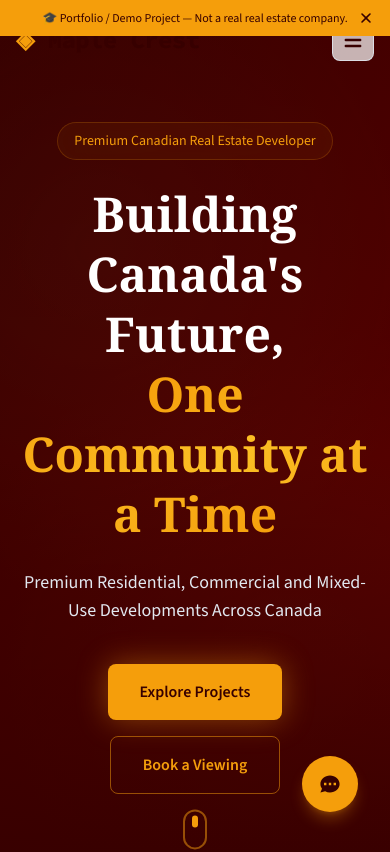
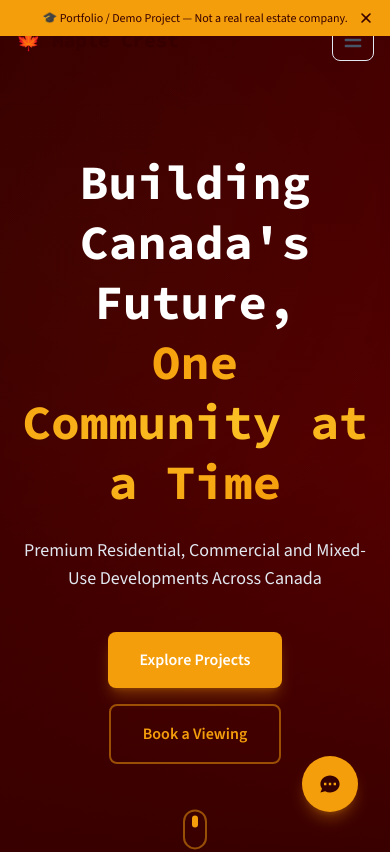
Before and after one commit to Prajit-Parmar/Maple-Crest, a Next.js app: page / in a window 390 px wide. Shown: the top 852 px of the page. Built offline with nearby package versions, Linux system fonts and the light colour scheme.

Commit message:
Fix font circular reference, clean white bg, remove hero badge, maple logo

```diff
--- a/src/app/admin/login/page.tsx
+++ b/src/app/admin/login/page.tsx
@@ -24,11 +24,11 @@ export default function AdminLoginPage() {
   return (
     <div className="min-h-screen flex items-center justify-center bg-dark p-4">
       <div className="absolute inset-0 bg-gradient-to-br from-dark via-dark-2 to-dark-3" />
-      <div className="absolute inset-0 opacity-20" style={{ backgroundImage: 'radial-gradient(circle at 50% 50%, rgba(200,168,78,0.15) 0%, transparent 50%)' }} />
+      <div className="absolute inset-0 opacity-20" style={{ backgroundImage: 'radial-gradient(circle at 50% 50%, rgba(245,158,11,0.15) 0%, transparent 50%)' }} />
       <motion.div initial={{ opacity: 0, scale: 0.9 }} animate={{ opacity: 1, scale: 1 }} transition={{ duration: 0.5 }} className="relative z-10 w-full max-w-md">
         <div className="glass rounded-2xl p-8 md:p-12">
           <div className="text-center mb-8">
-            <h1 className="text-3xl font-bold gradient-gold font-serif mb-2">Maple Crest</h1>
+            <h1 className="text-3xl font-bold gradient-gold mb-2" style={{ fontFamily: 'var(--font-source-code)' }}>Maple Crest</h1>
             <p className="text-gray-400">Admin Dashboard</p>
           </div>
           <form onSubmit={handleSubmit} className="space-y-5">
--- a/src/app/globals.css
+++ b/src/app/globals.css
@@ -3,8 +3,8 @@
 @theme inline {
   --color-background: var(--background);
   --color-foreground: var(--foreground);
-  --font-sans: var(--font-sans);
-  --font-heading: var(--font-heading);
+  --font-sans: var(--font-source-sans);
+  --font-heading: var(--font-source-code);
 
   --color-primary: #f59e0b;
   --color-primary-dark: #d97706;
@@ -46,7 +46,7 @@
 body {
   background: var(--background);
   color: var(--foreground);
-  font-family: var(--font-sans), Arial, Helvetica, sans-serif;
+  font-family: var(--font-source-sans), Arial, Helvetica, sans-serif;
 }
 
 * {
@@ -65,19 +65,13 @@ body {
   50% { transform: translateY(-16px); }
 }
 
-@keyframes pulse-gold {
-  0%, 100% { box-shadow: 0 0 20px rgba(245, 158, 11, 0.3); }
-  50% { box-shadow: 0 0 40px rgba(245, 158, 11, 0.5); }
-}
-
 .animate-float { animation: float 6s ease-in-out infinite; }
-.animate-pulse-gold { animation: pulse-gold 3s ease-in-out infinite; }
 
 .glass {
-  background: rgba(255, 255, 255, 0.7);
+  background: rgba(255, 255, 255, 0.75);
   backdrop-filter: blur(16px);
   -webkit-backdrop-filter: blur(16px);
-  border: 1px solid rgba(226, 232, 240, 0.8);
+  border: 1px solid #e2e8f0;
 }
 
 .glass-gold {
@@ -99,11 +93,6 @@ body {
 }
 
 .text-shadow { text-shadow: 0 2px 10px rgba(0, 0, 0, 0.5); }
-.text-shadow-gold { text-shadow: 0 0 20px rgba(245, 158, 11, 0.3); }
-
-.gold-border {
-  border-image: linear-gradient(135deg, #f59e0b, #fbbf24, #f59e0b) 1;
-}
 
 .section-padding { padding: 5rem 1rem; }
 @media (min-width: 768px) { .section-padding { padding: 6rem 2rem; } }
--- a/src/components/home/HeroSection.tsx
+++ b/src/components/home/HeroSection.tsx
@@ -20,30 +20,21 @@ export default function HeroSection() {
         style={{ transform: `translateY(${offsetY}px)` }}
       />
       <div
-        className="absolute inset-0 opacity-30"
+        className="absolute inset-0 opacity-20"
         style={{
-          backgroundImage: 'radial-gradient(circle at 25% 25%, rgba(200,168,78,0.15) 0%, transparent 50%), radial-gradient(circle at 75% 75%, rgba(200,168,78,0.1) 0%, transparent 50%)',
+          backgroundImage: 'radial-gradient(circle at 25% 25%, rgba(245,158,11,0.15) 0%, transparent 50%), radial-gradient(circle at 75% 75%, rgba(114,35,0,0.1) 0%, transparent 50%)',
           transform: `translateY(${offsetY * 0.3}px)`,
         }}
       />
       <div className="absolute inset-0 bg-gradient-to-t from-dark via-transparent to-dark/30" />
 
       <div className="relative z-10 text-center px-4 max-w-5xl mx-auto">
-        <motion.div
+        <motion.h1
           initial={{ opacity: 0, y: 30 }}
           animate={{ opacity: 1, y: 0 }}
           transition={{ duration: 0.8, delay: 0.2 }}
-        >
-          <span className="inline-block px-4 py-2 glass-gold rounded-full text-gold text-sm font-medium mb-6">
-            Premium Canadian Real Estate Developer
-          </span>
-        </motion.div>
-
-        <motion.h1
-          initial={{ opacity: 0, y: 30 }}
-          animate={{ opacity: 1, y: 0 }}
-          transition={{ duration: 0.8, delay: 0.4 }}
-          className="text-5xl md:text-7xl lg:text-8xl font-bold font-serif text-white leading-tight mb-6"
+          className="text-5xl md:text-7xl lg:text-8xl font-bold text-white leading-tight mb-6"
+          style={{ fontFamily: 'var(--font-source-code)' }}
         >
           Building Canada&apos;s Future,<br />
           <span className="gradient-gold">One Community at a Time</span>
@@ -52,7 +43,7 @@ export default function HeroSection() {
         <motion.p
           initial={{ opacity: 0, y: 30 }}
           animate={{ opacity: 1, y: 0 }}
-          transition={{ duration: 0.8, delay: 0.6 }}
+          transition={{ duration: 0.8, delay: 0.4 }}
           className="text-lg md:text-xl text-gray-300 max-w-3xl mx-auto mb-10"
         >
           Premium Residential, Commercial and Mixed-Use Developments Across Canada
@@ -61,18 +52,18 @@ export default function HeroSection() {
         <motion.div
           initial={{ opacity: 0, y: 30 }}
           animate={{ opacity: 1, y: 0 }}
-          transition={{ duration: 0.8, delay: 0.8 }}
+          transition={{ duration: 0.8, delay: 0.6 }}
           className="flex flex-col sm:flex-row items-center justify-center gap-4"
         >
           <Link
             href="/projects"
-            className="px-8 py-4 bg-gold text-dark font-semibold rounded-lg hover:bg-gold-light transition-all duration-300 shadow-lg shadow-gold/20 animate-pulse-gold"
+            className="px-8 py-4 bg-primary text-white font-semibold rounded-lg hover:bg-primary-dark transition-all duration-300 shadow-lg shadow-primary/30"
           >
             Explore Projects
           </Link>
           <Link
             href="/viewing"
-            className="px-8 py-4 border border-gold/50 text-gold font-semibold rounded-lg hover:bg-gold/10 transition-all duration-300"
+            className="px-8 py-4 border-2 border-primary/50 text-primary font-semibold rounded-lg hover:bg-primary/10 transition-all duration-300"
           >
             Book a Viewing
           </Link>
@@ -82,15 +73,15 @@ export default function HeroSection() {
       <motion.div
         initial={{ opacity: 0 }}
         animate={{ opacity: 1 }}
-        transition={{ delay: 1.5 }}
+        transition={{ delay: 1.2 }}
         className="absolute bottom-10 left-1/2 -translate-x-1/2"
       >
         <motion.div
           animate={{ y: [0, 10, 0] }}
           transition={{ duration: 2, repeat: Infinity }}
-          className="w-6 h-10 border-2 border-gold/50 rounded-full flex items-start justify-center p-1"
+          className="w-6 h-10 border-2 border-primary/50 rounded-full flex items-start justify-center p-1"
         >
-          <div className="w-1.5 h-3 bg-gold rounded-full" />
+          <div className="w-1.5 h-3 bg-primary rounded-full" />
         </motion.div>
       </motion.div>
     </section>
--- a/src/components/layout/Footer.tsx
+++ b/src/components/layout/Footer.tsx
@@ -9,8 +9,8 @@ export default function Footer() {
       <div className="max-w-7xl mx-auto px-4 sm:px-6 lg:px-8 py-16">
         <div className="grid grid-cols-1 md:grid-cols-2 lg:grid-cols-4 gap-12">
           <div>
-            <h3 className="text-2xl font-bold text-white mb-4" style={{ fontFamily: 'var(--font-heading)' }}>
-              <span className="text-primary">◈</span> Maple Crest
+            <h3 className="text-2xl font-bold text-white mb-4" style={{ fontFamily: 'var(--font-source-code)' }}>
+              🍁 Maple Crest
             </h3>
             <p className="text-gray-300 text-sm leading-relaxed">
               Building Canada&apos;s future, one community at a time. Premium residential, commercial and mixed-use developments across Canada.
@@ -57,8 +57,8 @@ export default function Footer() {
             <h4 className="text-primary font-semibold mb-4 uppercase tracking-wider text-sm">Newsletter</h4>
             <p className="text-gray-300 text-sm mb-4">Stay updated with our latest projects and community news.</p>
             <div className="flex">
-              <input type="email" placeholder="Your email" className="flex-1 bg-dark-2 border border-primary/30 rounded-l px-4 py-2 text-sm text-white placeholder-gray-400 focus:outline-none focus:border-primary" />
-              <button className="bg-primary text-white font-semibold px-4 py-2 rounded-r text-sm hover:bg-primary-dark transition-colors">Subscribe</button>
+              <input type="email" placeholder="Your email" className="flex-1 bg-dark-2 border border-primary/30 rounded-l px-4 py-2.5 text-sm text-white placeholder-gray-400 focus:outline-none focus:border-primary" />
+              <button className="bg-primary text-white font-semibold px-5 py-2.5 rounded-r text-sm hover:bg-primary-dark transition-colors">Subscribe</button>
             </div>
           </div>
         </div>
@@ -76,7 +76,7 @@ export default function Footer() {
       <div className="border-t border-white/10">
         <div className="max-w-7xl mx-auto px-4 sm:px-6 lg:px-8 py-6 flex flex-col sm:flex-row items-center justify-between gap-4">
           <p className="text-gray-400 text-sm">
-            &copy; {new Date().getFullYear()} Maple Crest Developments (Portfolio). All rights reserved.
+            &copy; {new Date().getFullYear()} Maple Crest Developments (Portfolio).
           </p>
           <div className="flex gap-6">
             <Link href="/privacy" className="text-gray-400 hover:text-primary transition-colors text-sm">Privacy Policy</Link>
--- a/src/components/layout/Navbar.tsx
+++ b/src/components/layout/Navbar.tsx
@@ -44,16 +44,15 @@ export default function Navbar() {
     >
       <div className="max-w-7xl mx-auto px-4 sm:px-6 lg:px-8">
         <div className="flex items-center justify-between h-20">
-          <Link href="/" className="flex items-center gap-3 group">
-            <span className="text-2xl font-bold tracking-tight" style={{ fontFamily: 'var(--font-heading)', color: scrolled ? '#370000' : '#370000' }}>
-              <span className="text-primary">◈</span> Maple Crest
+          <Link href="/" className="flex items-center gap-2 group">
+            <span className="text-xl sm:text-2xl font-bold tracking-tight" style={{ fontFamily: 'var(--font-source-code)' }}>
+              🍁 Maple Crest
             </span>
           </Link>
 
           <div className="hidden lg:flex items-center gap-1">
             {navLinks.map((link) => {
               const isActive = pathname === link.href || (link.href !== '/' && pathname.startsWith(link.href))
-              const linkColor = scrolled ? '#370000' : '#370000'
               return (
                 <Link
                   key={link.href}
@@ -61,7 +60,7 @@ export default function Navbar() {
                   className={`relative px-4 py-2 text-sm font-medium tracking-wider uppercase transition-colors ${
                     isActive
                       ? 'text-primary bg-primary/10 rounded-lg'
-                      : 'text-gray-800 hover:text-primary'
+                      : 'text-gray-700 hover:text-primary'
                   }`}
                 >
                   {link.label}
@@ -78,7 +77,7 @@ export default function Navbar() {
 
           <button
             onClick={() => setMobileOpen(!mobileOpen)}
-            className="lg:hidden p-2 glass rounded-lg text-gray-800"
+            className="lg:hidden p-2 border border-gray-300 rounded-lg text-gray-700 hover:border-primary transition-colors"
             aria-label="Toggle menu"
           >
             {mobileOpen ? <HiX size={24} /> : <HiMenu size={24} />}
@@ -96,7 +95,7 @@ export default function Navbar() {
             className="fixed top-0 right-0 w-72 h-full bg-white border-l border-gray-300 shadow-xl z-50 lg:hidden"
           >
             <div className="flex justify-end p-4">
-              <button onClick={() => setMobileOpen(false)} className="p-2 glass rounded-lg text-gray-800">
+              <button onClick={() => setMobileOpen(false)} className="p-2 border border-gray-300 rounded-lg text-gray-700">
                 <HiX size={24} />
               </button>
             </div>
@@ -108,7 +107,7 @@ export default function Navbar() {
                     key={link.href}
                     href={link.href}
                     className={`py-3 text-lg font-medium border-b border-gray-200 transition-colors ${
-                      isActive ? 'text-primary' : 'text-gray-800 hover:text-primary'
+                      isActive ? 'text-primary' : 'text-gray-700 hover:text-primary'
                     }`}
                   >
                     {link.label}
```
Also changed, not shown: src/app/layout.tsx (+7 -8 lines).
